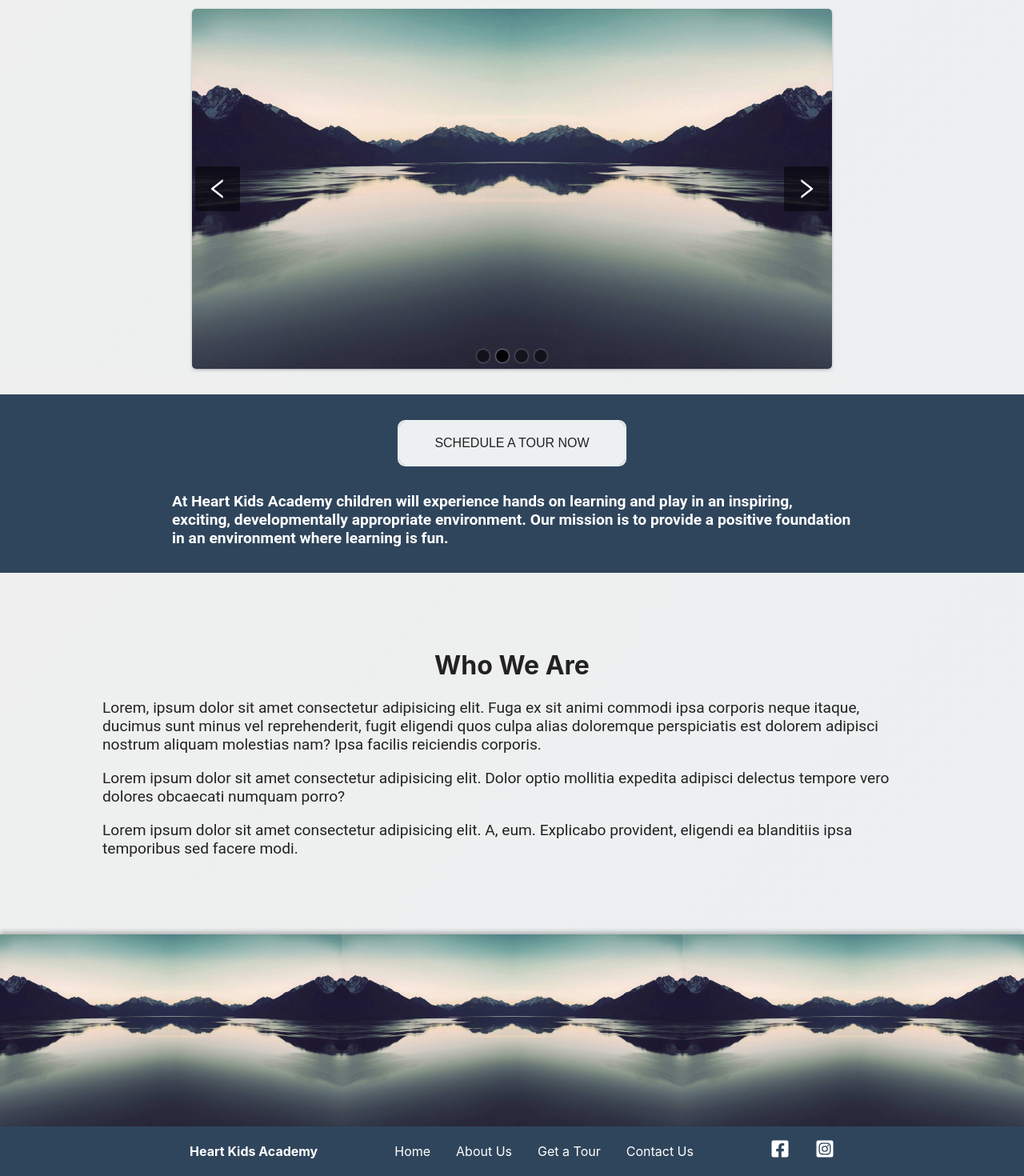
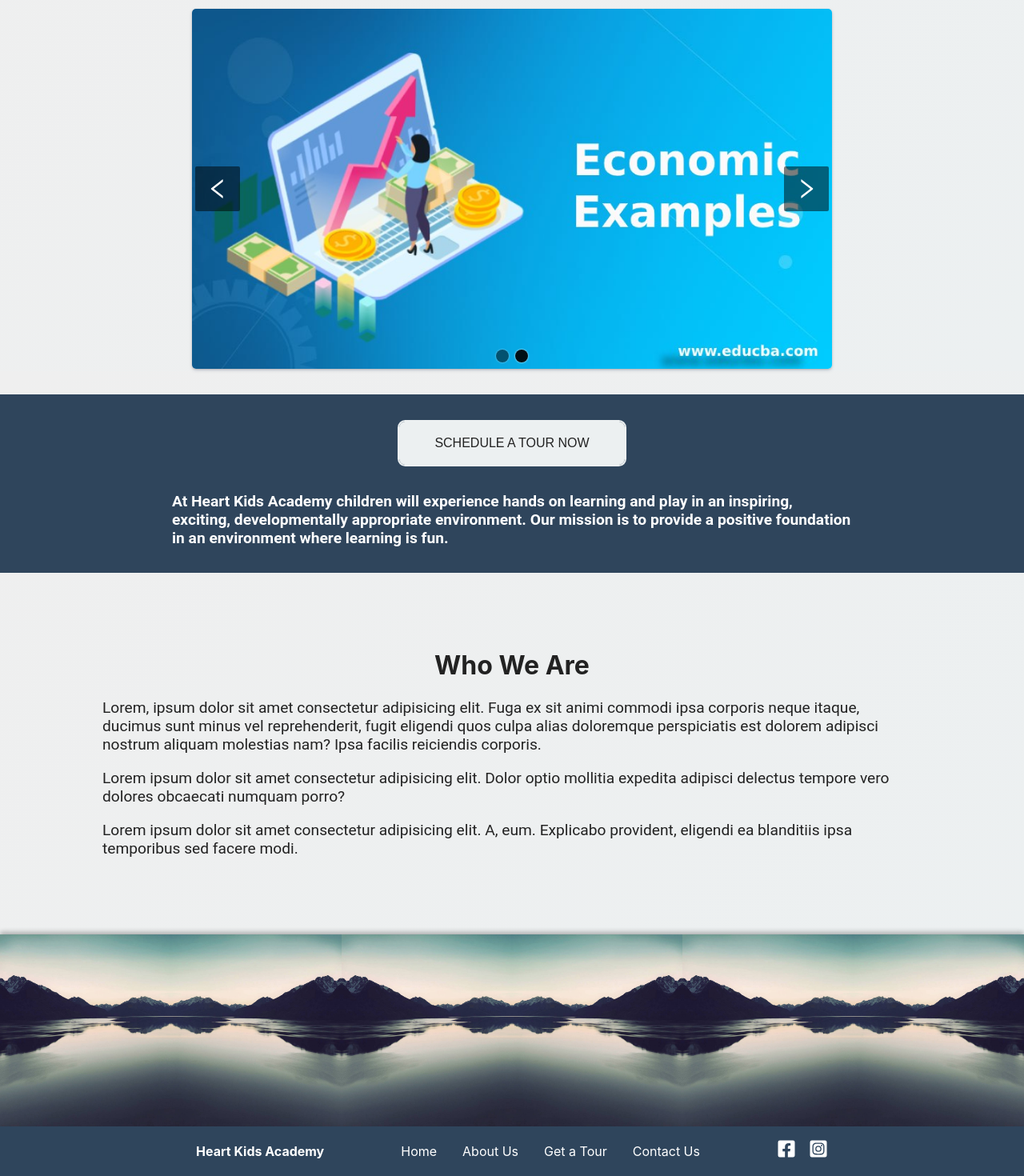
Before and after one commit to jblackman42/heart-kids-accademy, a Next.js app: page / in a window 1280 px wide. Shown: the part 336-1806 px from the top of the page at 80% size. Built offline with nearby package versions, Linux system fonts and the light colour scheme.

Commit message:
accessibility & best practices optimization

```diff
--- a/components/Footer.jsx
+++ b/components/Footer.jsx
@@ -12,10 +12,10 @@ export default function Footer() {
                 <li><Link href='/about'><a>About Us</a></Link></li>
                 <li><Link href='/tour'><a>Get a Tour</a></Link></li>
                 <li><Link href='/contact'><a>Contact Us</a></Link></li>
-                <div className={styles.socials}>
-                    <li><a href='https://www.facebook.com/heartkidsacademy/' target='_blank' rel="noreferrer" aria-label='Facebook'><FaFacebookSquare /></a></li>
-                    <li><a href='https://www.instagram.com/heartkidsacademy/' target='_blank' rel="noreferrer" aria-label='Instagram'><FaInstagramSquare /></a></li>
-                </div>
+                <li className={styles.socials}>
+                    <div><a href='https://www.facebook.com/heartkidsacademy/' target='_blank' rel="noreferrer" aria-label='Facebook'><FaFacebookSquare /></a></div>
+                    <div><a href='https://www.instagram.com/heartkidsacademy/' target='_blank' rel="noreferrer" aria-label='Instagram'><FaInstagramSquare /></a></div>
+                </li>
             </ul>
         </footer>
     )
--- a/pages/index.jsx
+++ b/pages/index.jsx
@@ -21,7 +21,7 @@ export default function Home() {
         {/* <link rel="shortcut icon" href={favicon} type="image/x-icon" /> */}
       </Head>
       <Layout>
-        <Slideshow imgs={[logo, image1, image2, image3]} autoscroll={true} />
+        <Slideshow imgs={[logo, image3]} autoscroll={true} />
 
         <TourBanner />
 
--- a/styles/components/Footer.module.css
+++ b/styles/components/Footer.module.css
@@ -34,6 +34,7 @@
     margin-left: 4rem;
     font-size: 1.5rem;
     display: flex;
+    gap: 1rem;
 }
 
 .footer ul li a:hover {
```
